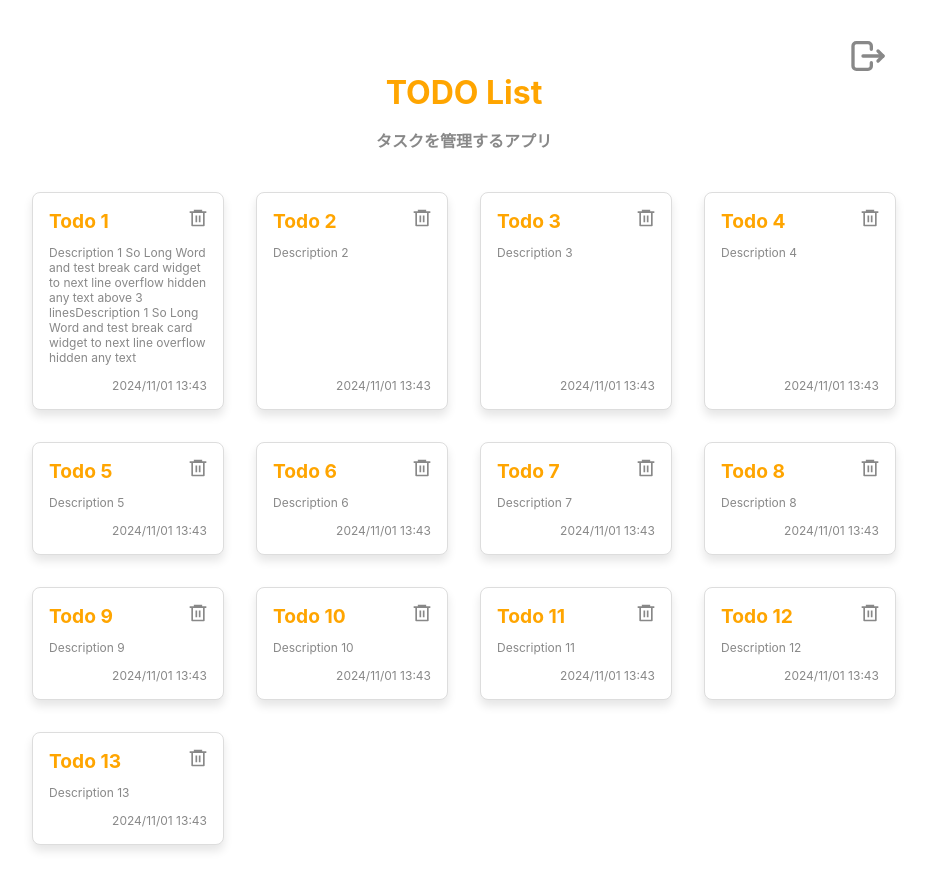
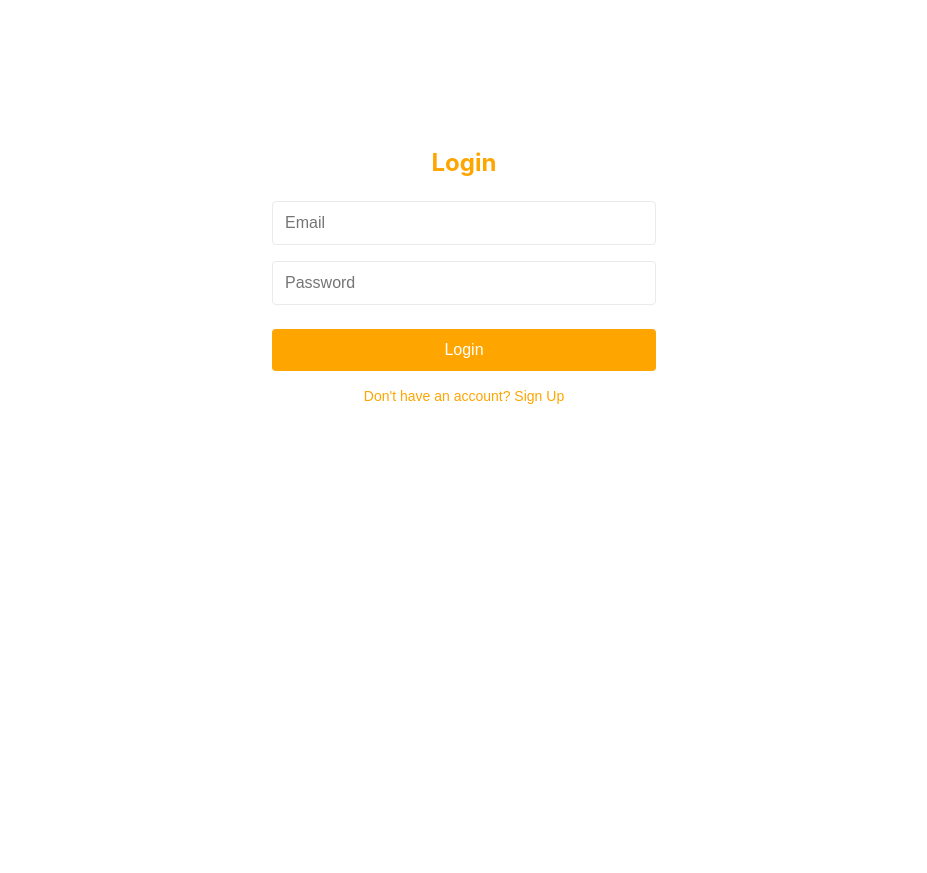
Before and after one commit to kolbe-ryo/react_todo_app, a React (Create React App) app: page / in a window 1280 px wide. Shown: the whole page, without its empty margins (176-1103 px from the left). After the commit the page ends 800 px from the top, so only its background shows below. Built offline with nearby package versions, Linux system fonts and the light colour scheme.

Commit message:
create authentication page

```diff
--- a/src/App.tsx
+++ b/src/App.tsx
@@ -1,7 +1,8 @@
 import TodoListPage from './pages/todo-list-page/todo-list-page';
+import Authentication from './pages/authentication/authentication';
 
 function App() {
-  return TodoListPage();
+  return Authentication();
 }
 
 export default App;
--- /dev/null
+++ b/src/pages/authentication/authentication.module.css
@@ -0,0 +1,58 @@
+
+  /* AuthForm.css */
+  .authContainer {
+    padding: 2rem;
+    width: 30%;
+    height: 100%;
+    text-align: center;
+    margin:100px auto ;
+  }
+
+  .authTitle {
+    font-size: 24px;
+    color: orange;
+    margin-bottom: 1rem;
+  }
+
+  .authForm {
+    display: flex;
+    flex-direction: column;
+  }
+
+  .authInput {
+    padding: 0.75rem;
+    margin: 0.5rem 0;
+    border: 1px solid #eaeaea;
+    border-radius: 4px;
+    font-size: 16px;
+  }
+
+  .authButton {
+    background-color: orange;
+    color: white;
+    border: none;
+    border-radius: 4px;
+    padding: 0.75rem;
+    font-size: 16px;
+    cursor: pointer;
+    margin-top: 1rem;
+    transition: background-color 0.3s;
+  }
+
+  .authButton:hover {
+    background-color: orangered;
+  }
+
+  .toggleButton {
+    background: none;
+    border: none;
+    color: orange;
+    margin-top: 1rem;
+    font-size: 14px;
+    cursor: pointer;
+    transition: color 0.3s;
+  }
+
+  .toggleButton:hover {
+    color: orangered;
+  }
--- /dev/null
+++ b/src/pages/authentication/authentication.tsx
@@ -0,0 +1,38 @@
+import React, { useState } from 'react';
+import styles from './authentication.module.css';
+
+export const AuthForm = () => {
+  const [isLogin, setIsLogin] = useState(true);
+
+  const toggleForm = () => {
+    setIsLogin(!isLogin);
+  };
+
+  return (
+    <div className={styles.authContainer}>
+      <h1 className={styles.authTitle}>{isLogin ? 'Login' : 'Sign Up'}</h1>
+      <form className={styles.authForm}>
+        <input
+          type="email"
+          placeholder="Email"
+          className={styles.authInput}
+        />
+        {isLogin && (
+        <input
+          type="password"
+          placeholder="Password"
+          className={styles.authInput}
+        />
+        )}
+        <button type="submit" className={styles.authButton}>
+          {isLogin ? 'Login' : 'Sign Up'}
+        </button>
+      </form>
+      <button onClick={toggleForm} className={styles.toggleButton}>
+        {isLogin ? "Don't have an account? Sign Up" : "Already have an account? Login"}
+      </button>
+    </div>
+  );
+};
+
+export default AuthForm;
```
